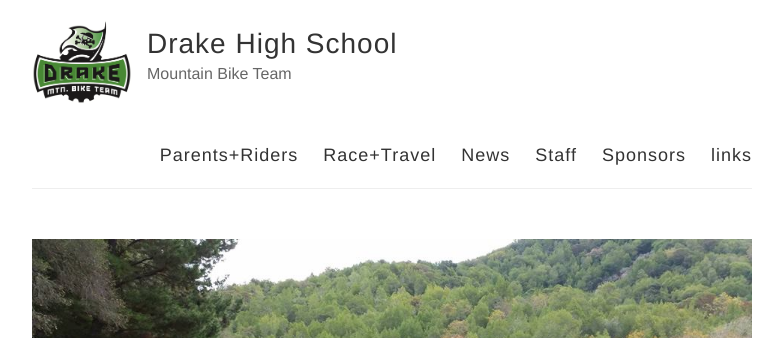
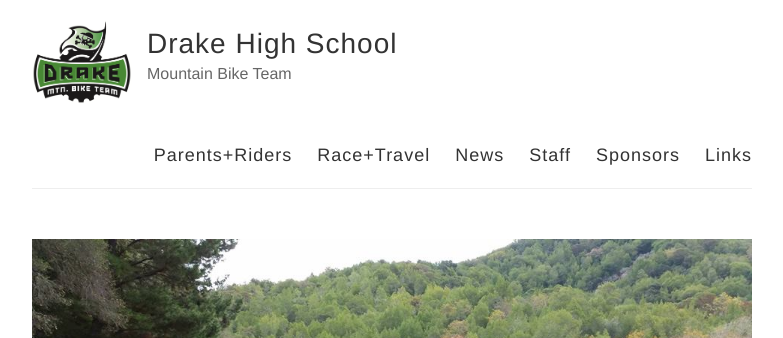
Before and after one commit to pwerba/drakeMTB, a Jekyll site: the page built from index.html, in a window 1280 px wide. Shown: the top 338 px of the page, without its empty margins (248-1031 px from the left). Built offline with Jekyll 4.4.1, drawn with Linux system fonts in a browser that asks for light colours; Markdown is read by kramdown in place of the engine named in the settings.

Commit message:
Expand commit to view changes
-Expanded calendar size
-Included <link> to material design lite CSS and javascript for its
behaviors following color scheming for Drake.  I left it commented out
for the sake of being new to Jekyll (I don't want to screw the
formatting of the pages up)
-Capitalized "L" in "Links"
-Added Drake Green as a color variable for use by Jekyll

```diff
--- a/_layouts/default.html
+++ b/_layouts/default.html
@@ -32,7 +32,7 @@
 		    <a href="{{ site.baseurl }}/news">News</a>
 		    <a href="{{ site.baseurl }}/staff">Staff</a>
 			<a href="{{ site.baseurl }}/sponsors">Sponsors</a>
-			<a href="{{ site.baseurl }}/links">links</a>
+			<a href="{{ site.baseurl }}/links">Links</a>
           </nav>
         </header>
       </div>
--- a/_sass/_variables.scss
+++ b/_sass/_variables.scss
@@ -5,6 +5,7 @@
 
 // Colors
 $blue: #4183C4;
+$drakeGreen: #4bd01c;
 
 // Grays
 $black: #000;
--- a/index.html
+++ b/index.html
@@ -32,6 +32,12 @@
 <div class="post-bodycopy clearfix"><p><iframe style="border-width: 0;" src="https://www.google.com/calendar/embed?showTitle=0&amp;showCalendars=0&amp;mode=AGENDA&amp;height=300&amp;wkst=1&amp;bgcolor=%23ffffff&amp;src=coachpegarm%40gmail.com&amp;color=%232952A3&amp;ctz=America%2FLos_Angeles" height="300" width="600" frameborder="0" scrolling="no"></iframe></p>
 </div>
 
+<!---Import CSS for material design in case we use it.  Visit getmdl.io to see what it looks like
+<script src="https://storage.googleapis.com/code.getmdl.io/1.0.4/material.min.js"></script>
+<link rel="stylesheet" href="https://fonts.googleapis.com/icon?family=Material+Icons">
+<link rel="stylesheet" href="https://storage.googleapis.com/code.getmdl.io/1.0.4/material.green-light_green.min.css" />
+--->
+
 <!--Front Page Blog?
 
 <div class="posts">
```
Also changed, not shown: calendar.md (+1 -1 lines).
